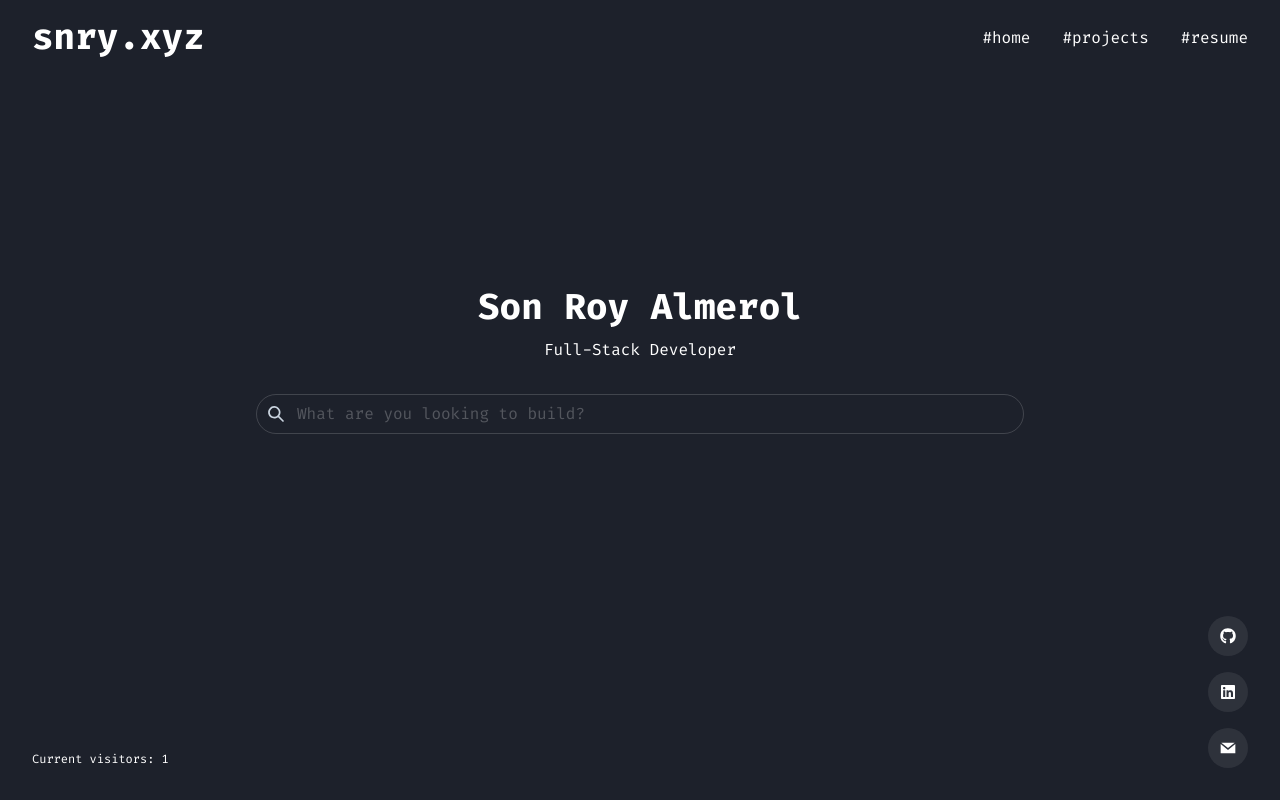
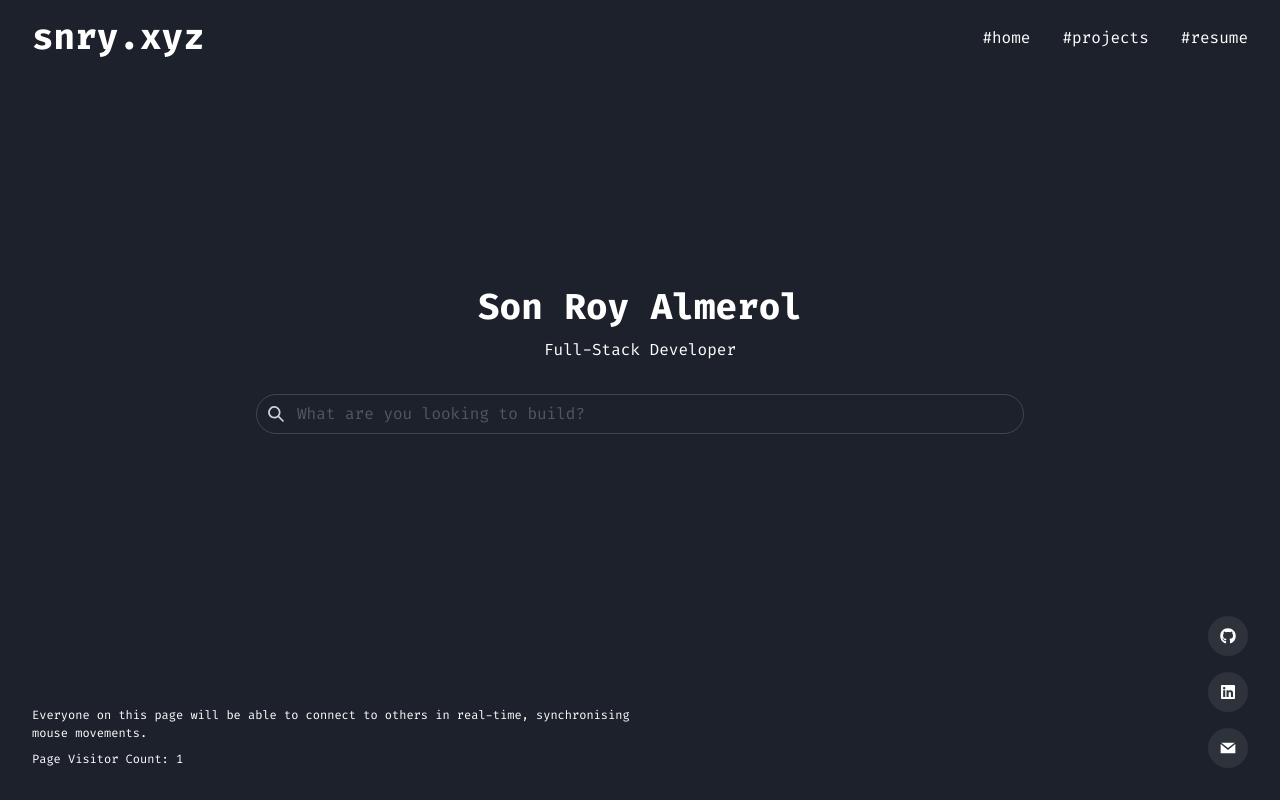
Before and after one commit to sonroyaalmerol/snry.xyz, a Next.js app: page / in a window 1280 px wide. Built offline with nearby package versions, Linux system fonts and the light colour scheme.

Commit message:
feature: add stats description

```diff
--- a/src/components/Stats.tsx
+++ b/src/components/Stats.tsx
@@ -1,5 +1,5 @@
 import { useTrysteroRoom } from "@/utils/hooks/useTrysteroRoom"
-import { Box, BoxProps, HStack, Hide, VStack, Text } from "@chakra-ui/react"
+import { Box, BoxProps, VStack, Text } from "@chakra-ui/react"
 import React from "react"
 
 const Stats: React.FC<BoxProps> = ({ children, ...restProps }) => {
@@ -8,7 +8,8 @@ const Stats: React.FC<BoxProps> = ({ children, ...restProps }) => {
   return (
     <Box as="footer" position="fixed" bottom="0" left="0" padding="2rem" {...restProps}>
       <VStack align="baseline">
-        <Text fontSize="xs">Current visitors: {peers.length + 1}</Text>
+        <Text fontSize="xs" maxW="50vw">Everyone on this page will be able to connect to others in real-time, synchronising mouse movements.</Text>
+        <Text fontSize="xs">Page Visitor Count: {peers.length + 1}</Text>
       </VStack>
     </Box>
   )
```
